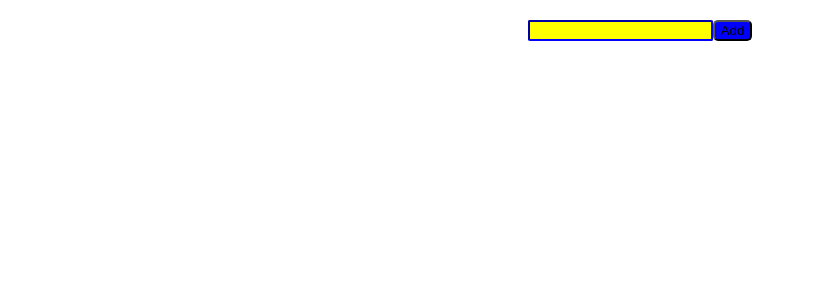
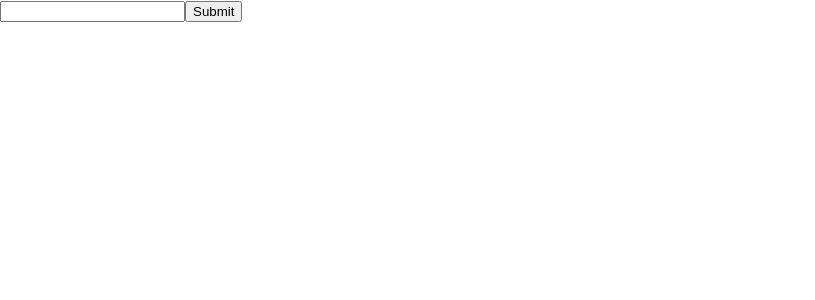
Before and after one commit to piyushdhamecha/weltec-react, a React (Create React App) app: page / in a window 1280 px wide. Shown: the top 300 px of the page, without its empty margins (0-815 px from the left). Built offline with nearby package versions, Linux system fonts and the light colour scheme.

Commit message:
Controlled and uncontrolled components

```diff
--- a/src/index.js
+++ b/src/index.js
@@ -5,7 +5,8 @@ import "./index.css";
 // import App from './todo-21-11-2022/App'
 // import App from "./styles-22-11-2022/App";
 // import App from "./styles-2-23-11-2022/App";
-import App from "./styles-3-25-11-2022/App";
+// import App from "./styles-3-25-11-2022/App";
+import App from "./uncontrolled-29-11-2022/App";
 
 const root = ReactDOM.createRoot(document.getElementById("root"));
 root.render(
--- /dev/null
+++ b/src/uncontrolled-29-11-2022/App.js
@@ -0,0 +1,23 @@
+import { useRef, useState } from "react";
+
+const App = () => {
+  const [input, setInput] = useState("");
+  console.log(input);
+
+  const handleButtonClick = () => {
+    alert(input);
+  };
+
+  return (
+    <div>
+      <input
+        value={input}
+        onChange={(e) => setInput(e.target.value.toUpperCase())}
+        type="text"
+      />
+      <button onClick={handleButtonClick}>Submit</button>
+    </div>
+  );
+};
+
+export default App;
```
